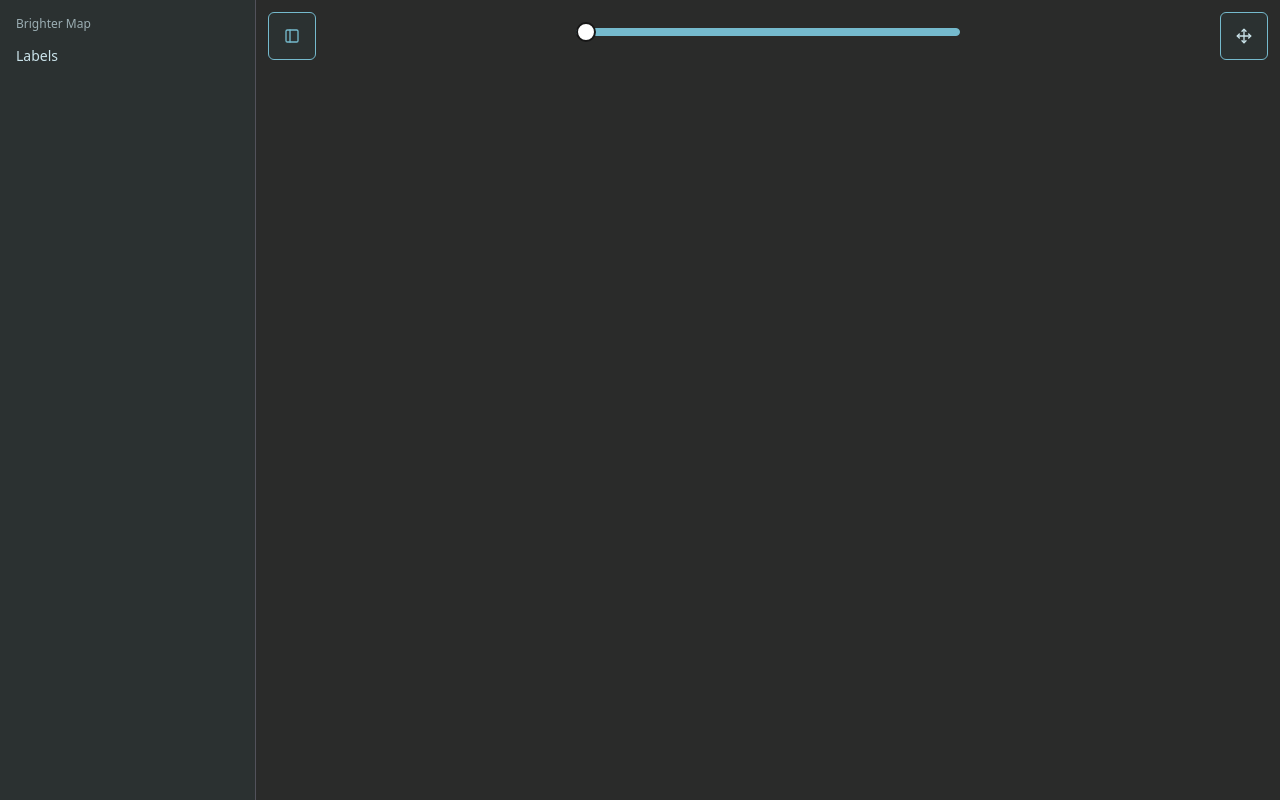
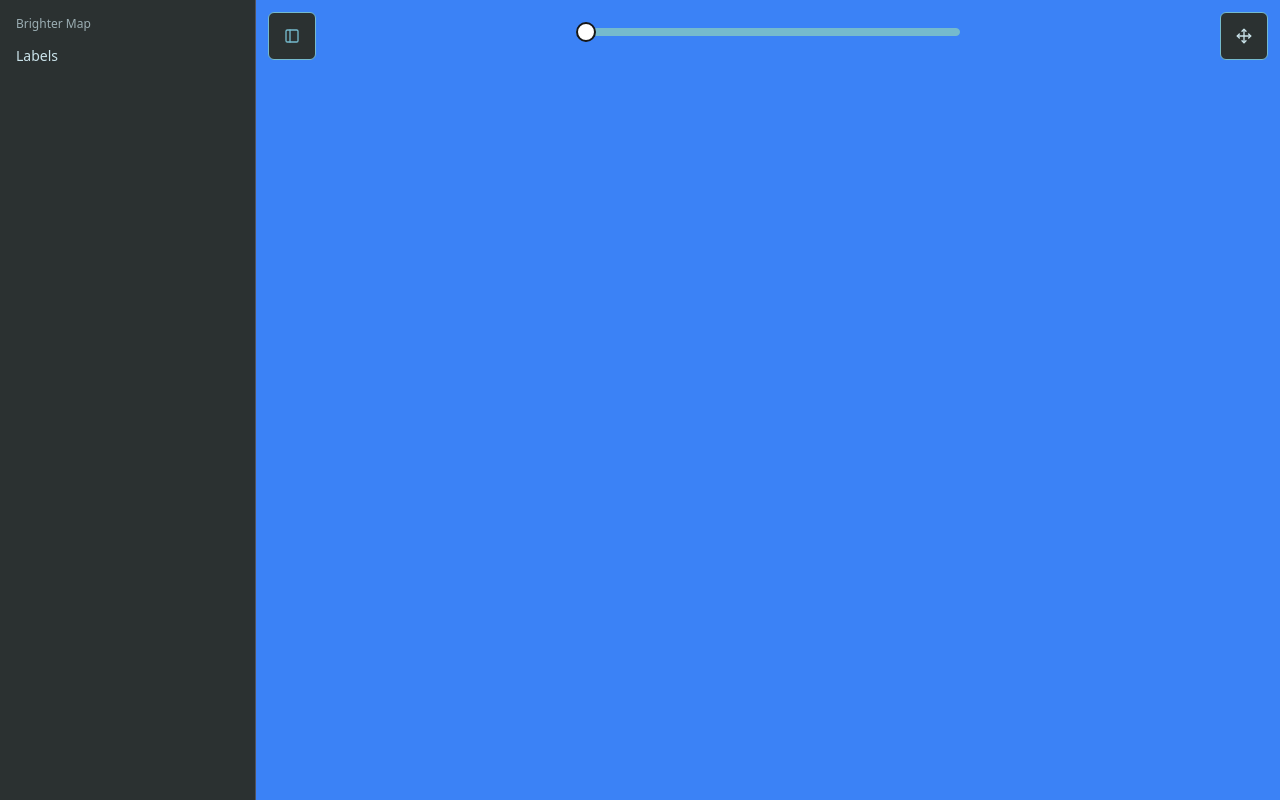
Before and after one commit to jrbarnhart/brighter-shores-map, a React (Vite) app: page / in a window 1280 px wide. Built offline with nearby package versions, Linux system fonts and the light colour scheme.

Commit message:
Set canvas size based on state

```diff
--- a/src/components/map/canvas/MapCanvas.tsx
+++ b/src/components/map/canvas/MapCanvas.tsx
@@ -1,4 +1,5 @@
 import { MapState } from "../useMapState";
+import useCanvasSize from "./useCanvasSize";
 import useCreateRoomPaths from "./useCreateRoomPaths";
 import useCreateRTree from "./useCreateRTree";
 import useDrawRooms from "./useDrawRooms";
@@ -7,6 +8,9 @@ import useVisibleRooms from "./useVisibleRooms";
 export default function MapCanvas({ mapState }: { mapState: MapState }) {
   const { canvas } = mapState;
   const roomCanvasRef = canvas.rooms.ref;
+  const roomCanvasSize = canvas.rooms.size.value;
+  // Set canvas size
+  useCanvasSize({ mapState });
   // Computes path2D's and set them to state
   useCreateRoomPaths({ setRoomPaths: mapState.roomPaths.set });
   // Creates an rtree of objects with min/max x/y and room id
@@ -16,7 +20,14 @@ export default function MapCanvas({ mapState }: { mapState: MapState }) {
   // Draw the visible rooms
   useDrawRooms({ mapState });
 
-  return <canvas ref={roomCanvasRef} className="w-screen h-screen"></canvas>;
+  return (
+    <canvas
+      ref={roomCanvasRef}
+      height={roomCanvasSize.height}
+      width={roomCanvasSize.width}
+      className="bg-blue-500"
+    ></canvas>
+  );
 }
 
 // This draw function should only run when needed (zoom or panning the map for example)
```
